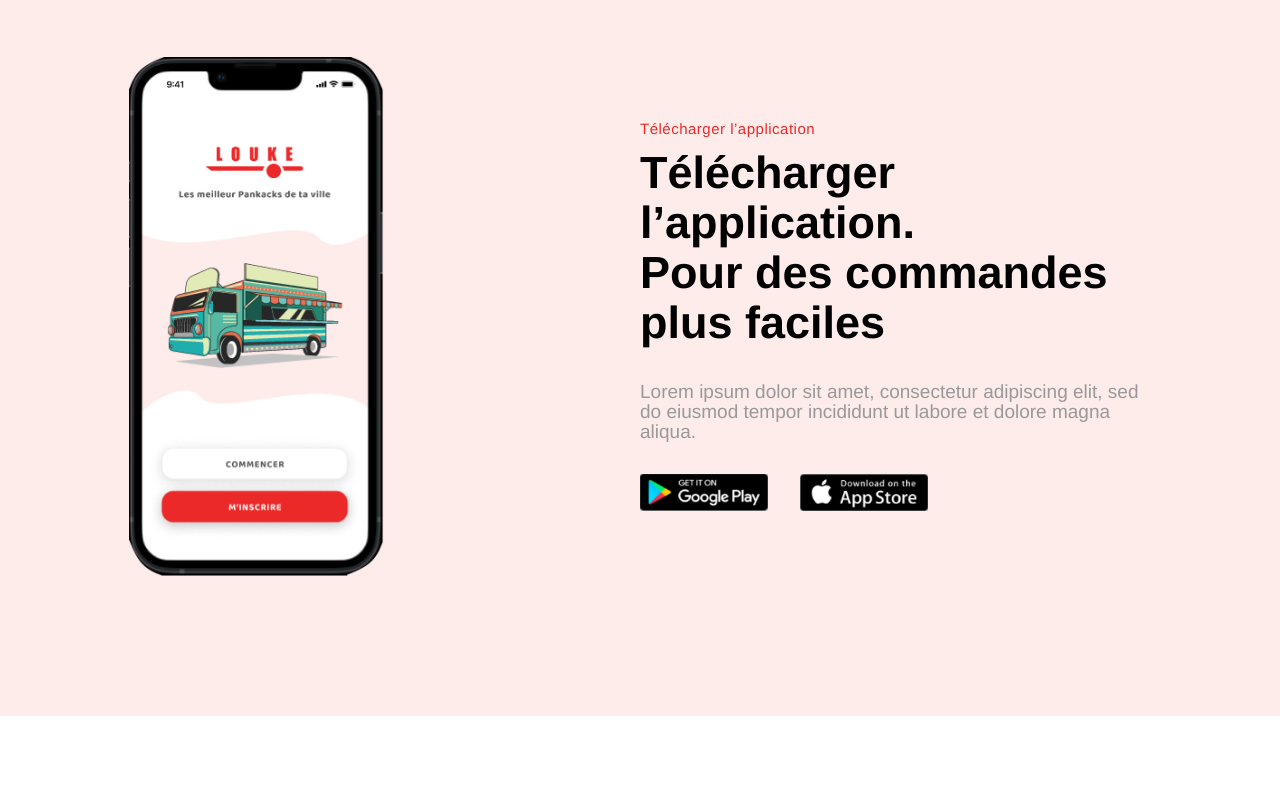
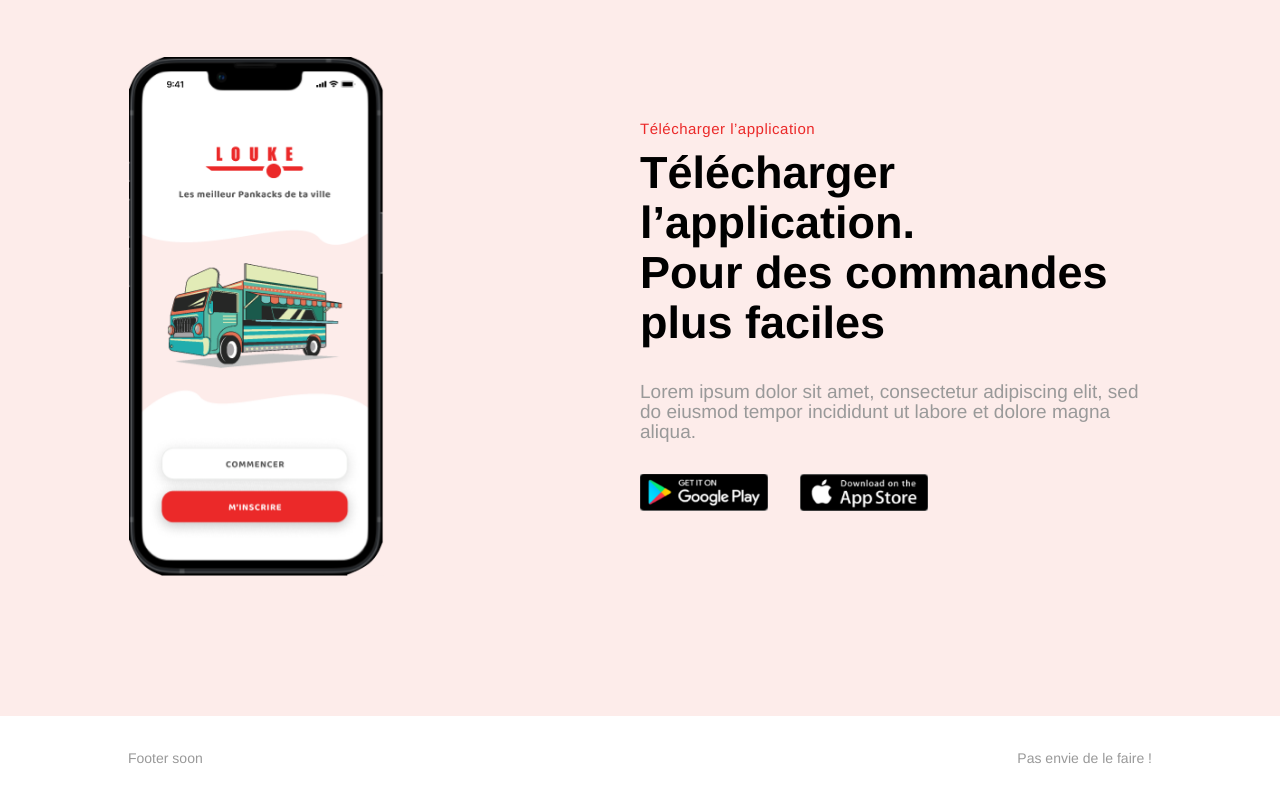
Before and after one commit to anthonylegrand/Louke, a React (Create React App) app: page / in a window 1280 px wide. Shown: the part 2769-3569 px from the top of the page. Before the commit the page ends 3485 px from the top, so only its background shows below. Built offline with nearby package versions, Linux system fonts and the light colour scheme.

Commit message:
🚧 Add Footer (v0)

```diff
--- a/src/App.js
+++ b/src/App.js
@@ -37,6 +37,11 @@ function App() {
 
       </section>
 
+      <footer className='flex f-row jc-space-between page-padding'>
+        <p>Footer soon</p>
+        <p>Pas envie de le faire !</p>
+      </footer>
+
     </div>
   );
 }
--- a/src/css/App.css
+++ b/src/css/App.css
@@ -89,3 +89,7 @@ a.button.red{
     color: var(--main-color);
     font-weight: bold;
 }
+
+footer{
+    margin: 2em 0;
+}
```
